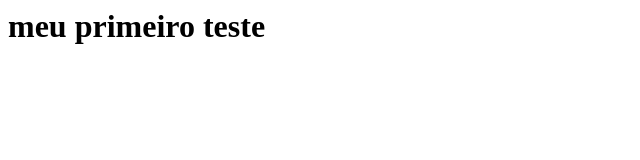
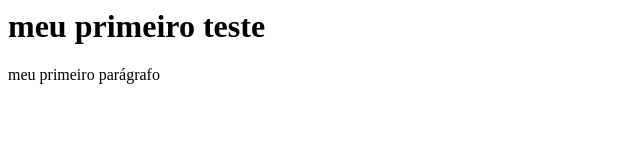
Before and after one commit to henryquenunes/Teste-1, a plain HTML site: page index.html in a window 1280 px wide. Shown: the whole page, without its empty margins (0-640 px from the left). Drawn offline with Linux system fonts and the light colour scheme.

Commit message:
Update index.html

```diff
--- a/index.html
+++ b/index.html
@@ -1 +1,2 @@
 <h1>meu primeiro teste</h1>
+<p>meu primeiro parágrafo</p>
```
